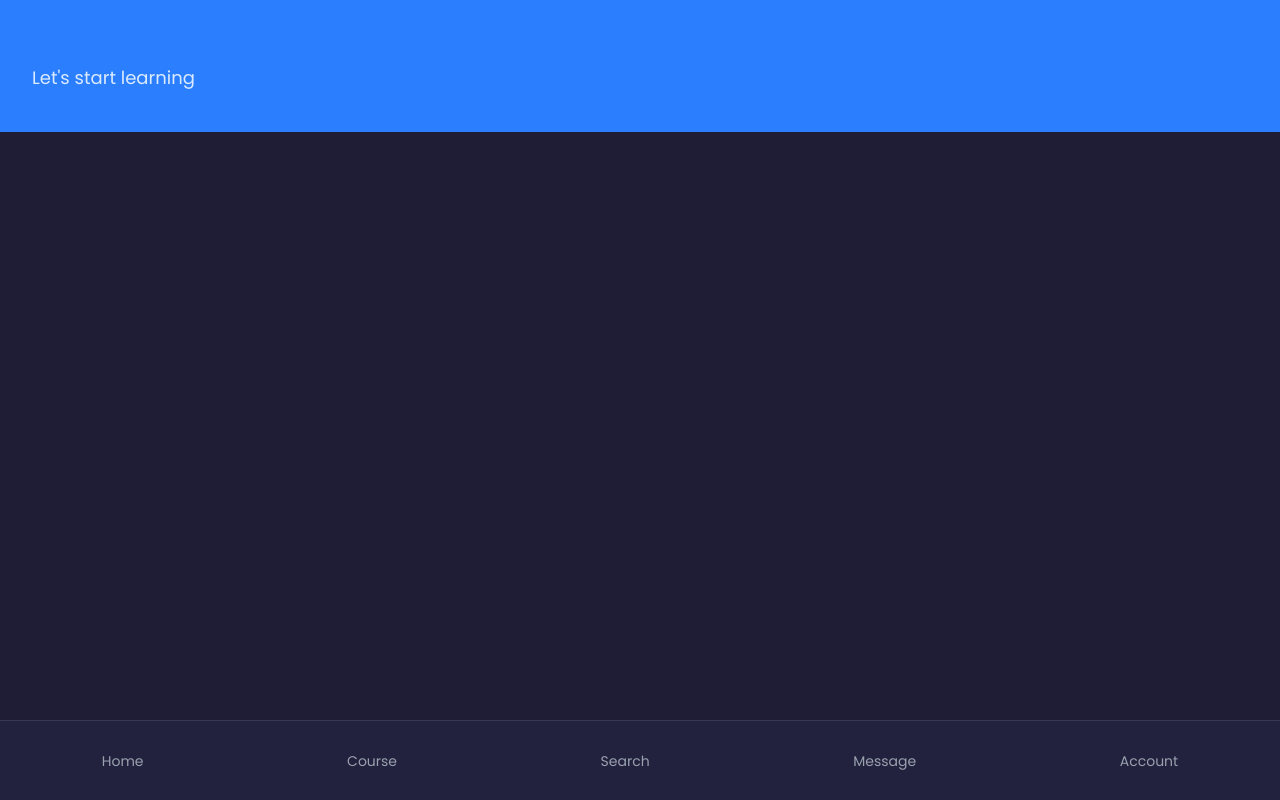
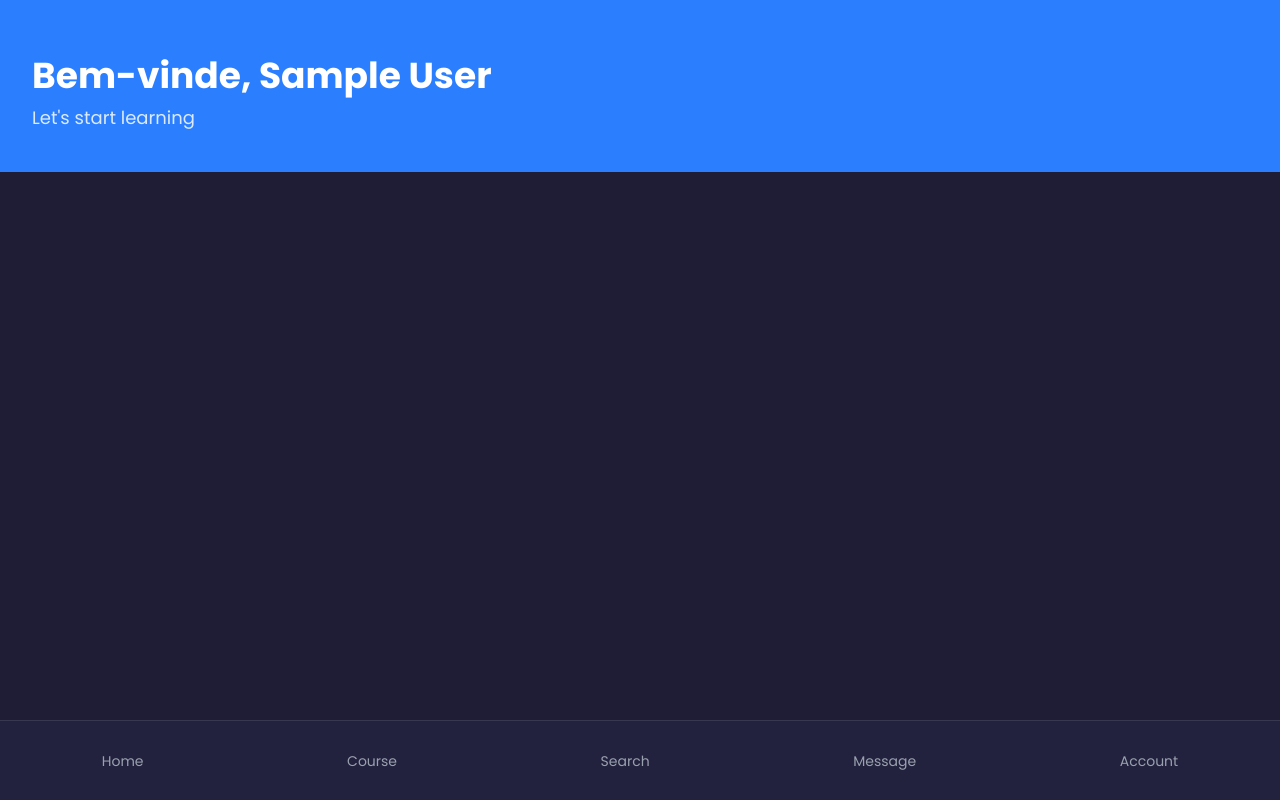
Before and after one commit to DhwtjNepomuceno/course-platform, a Next.js app: page /Home in a window 1280 px wide. Built offline with nearby package versions, Linux system fonts and the light colour scheme; sample sign-in values are in the browser's storage.

Commit message:
feat: adicionando texto de bem vinde para o usuarie

```diff
--- a/src/app/(private)/Home/page.tsx
+++ b/src/app/(private)/Home/page.tsx
@@ -1,13 +1,15 @@
 "use client"
+import { useAuth } from "@/context/AuthContext";
 
 export default function HomePage() {
+  const { user } = useAuth();
 
   return (
     <main className="flex h-screen flex-col bg-[#1E1D35]">
 
       <header className="bg-blue-500 px-8 pt-14 pb-10">
         <h1 className="text-4xl font-bold text-white">
-
+          {user ? `Bem-vinde, ${user.name}` : "Bem-vinde a aule" }
         </h1>
 
         <p className="mt-2 text-lg text-blue-100">
```
